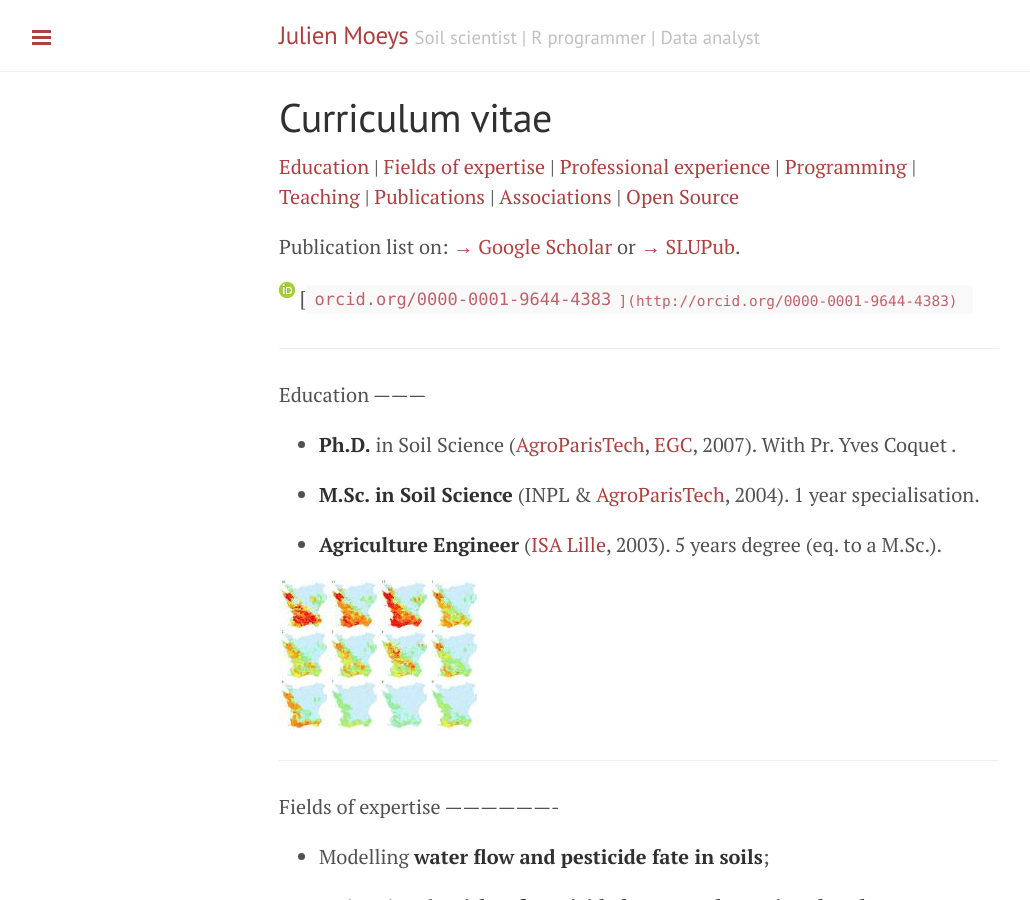
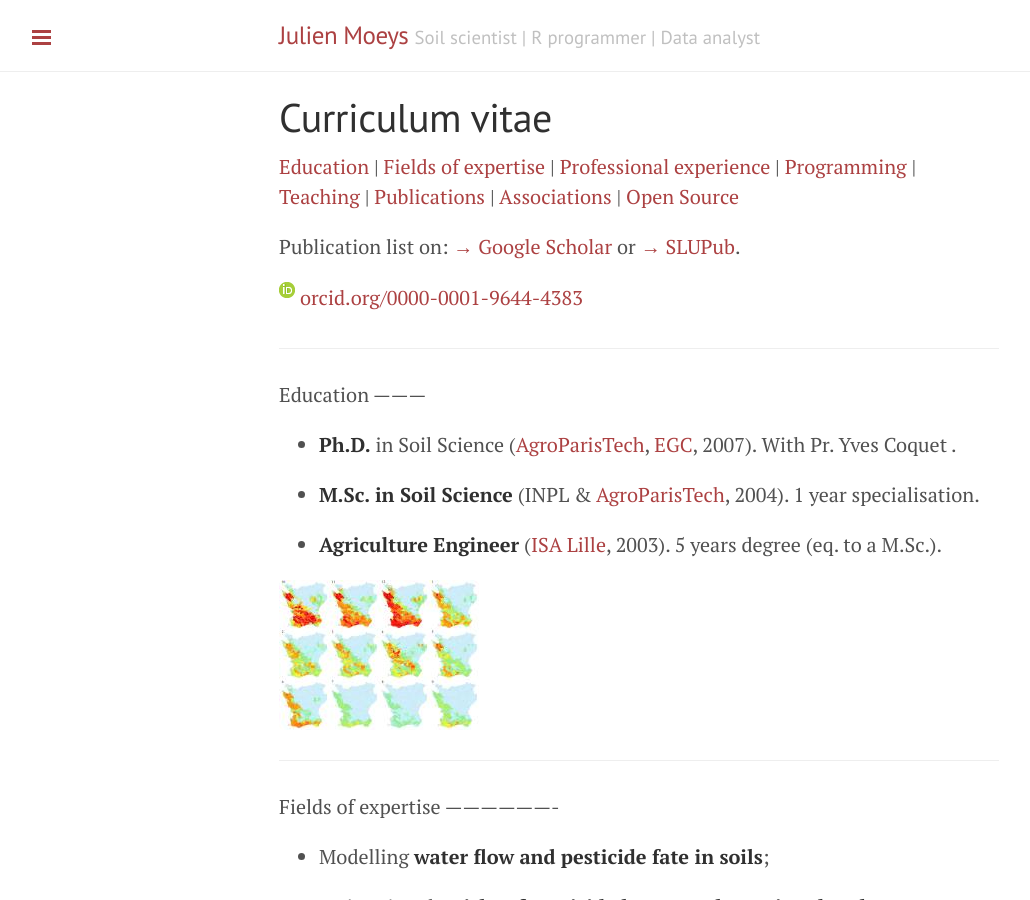
Before and after one commit to julienmoeys/julienmoeys.github.io, a Jekyll site: the page built from CV.md, in a window 1280 px wide and 900 px high. Shown: the whole window, without its empty margins (1-1031 px from the left). Built offline with Jekyll 4.4.1, drawn with Linux system fonts in a browser that asks for light colours; Markdown is read by kramdown in place of the engine named in the settings.

Commit message:
format ORCID

```diff
--- a/CV.md
+++ b/CV.md
@@ -14,7 +14,7 @@
 Publication list on: [&rarr; Google Scholar][jmGoogleScholar] or
 [&rarr; SLUPub][jmSLUPub].
 
-<a href="http://orcid.org/0000-0001-9644-4383"><img alt="Julien MOEYS ORCID" src="/assets/img/orcid_16x16(1).png" class="ORCID" /></a> [<code>orcid.org/0000-0001-9644-4383<code>](http://orcid.org/0000-0001-9644-4383)
+<a href="http://orcid.org/0000-0001-9644-4383"><img alt="Julien MOEYS ORCID" src="/assets/img/orcid_16x16(1).png" class="ORCID" /></a> [orcid.org/0000-0001-9644-4383](http://orcid.org/0000-0001-9644-4383)
 
 
 
```
